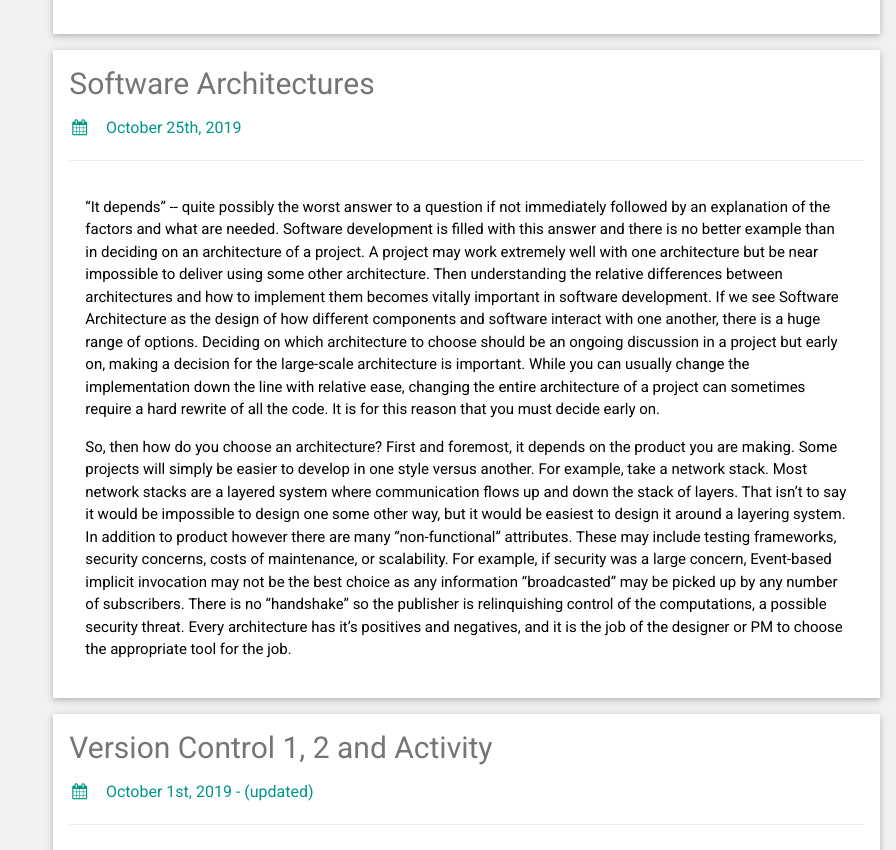
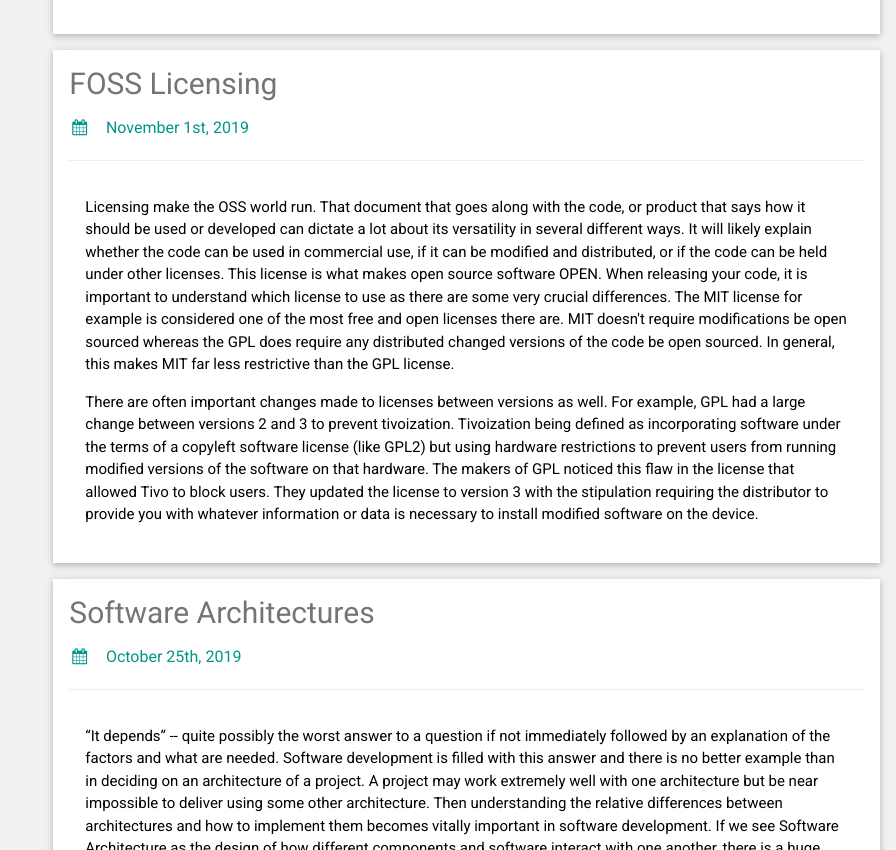
Before and after one commit to BenjaminCCross/Blog, a plain HTML site: page index.html in a window 1280 px wide. Shown: the part 3740-4590 px from the top of the page, without its empty margins (384-1280 px from the left). Drawn offline with nearby package versions, Linux system fonts and the light colour scheme.

Commit message:
added FOSS Licensing

```diff
--- a/index.html
+++ b/index.html
@@ -455,16 +455,43 @@
                     </div>
                     </br>
                 </div>
-                <!--  <div class="w3-container w3-card w3-white w3-margin-bottom">
+                <div class="w3-container w3-card w3-white w3-margin-bottom">
                     <h2 class="w3-text-grey">FOSS Licensing</h2>
                     <h6 class="w3-text-teal"><i class="fa fa-calendar fa-fw w3-margin-right"></i>November 1st, 2019</h6>
                     <hr>
                     <div class="w3-container">
-                        <p>FOSS Licensing
+                        <p>Licensing make the OSS world run. That document that goes along with the code, or product
+                            that says how it should be
+                            used or developed can dictate a lot about its versatility in several different ways. It will
+                            likely explain whether the
+                            code can be used in commercial use, if it can be modified and distributed, or if the code
+                            can be held under other
+                            licenses. This license is what makes open source software OPEN. When releasing your code, it
+                            is important to understand
+                            which license to use as there are some very crucial differences. The MIT license for example
+                            is considered one of the
+                            most free and open licenses there are. MIT doesn't require modifications be open sourced
+                            whereas the GPL does require
+                            any distributed changed versions of the code be open sourced. In general, this makes MIT far
+                            less restrictive than the
+                            GPL license.
+                        </p>
+                        <p>
+                            There are often important changes made to licenses between versions as well. For example,
+                            GPL had a large change between
+                            versions 2 and 3 to prevent tivoization. Tivoization being defined as incorporating software
+                            under the terms of a
+                            copyleft software license (like GPL2) but using hardware restrictions to prevent users from
+                            running modified versions of
+                            the software on that hardware. The makers of GPL noticed this flaw in the license that
+                            allowed Tivo to block users. They
+                            updated the license to version 3 with the stipulation requiring the distributor to provide
+                            you with whatever information
+                            or data is necessary to install modified software on the device.
                         </p>
                     </div>
                     </br>
-                </div> -->
+                </div>
 
 
 
```
